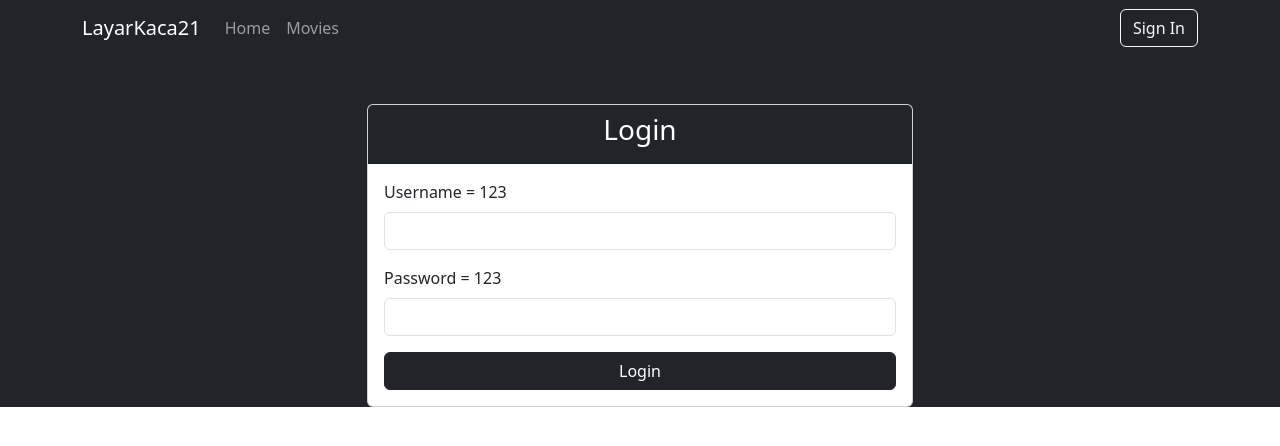
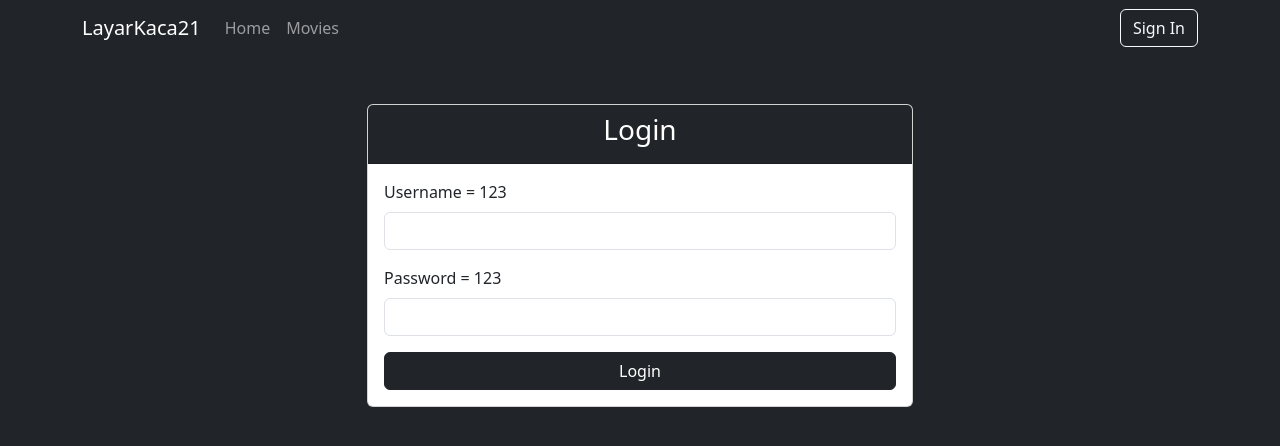
Before and after one commit to ilhardika/Movie-List, a React (Create React App) app: page /login in a window 1280 px wide. Shown: the top 446 px of the page. Built offline with nearby package versions, Linux system fonts and the light colour scheme; no server answers.

Commit message:
update height max

```diff
--- a/src/App.js
+++ b/src/App.js
@@ -52,7 +52,7 @@
   };
 
   return (
-    <div className="bg-dark text-white">
+    <div id="main-wrapper" className="bg-dark text-white">
       <Router>
         <Navbar user={user} setUser={setUser} />
         <Routes>
--- a/src/index.css
+++ b/src/index.css
@@ -11,3 +11,15 @@
   font-family: source-code-pro, Menlo, Monaco, Consolas, 'Courier New',
     monospace;
 } */
+
+body {
+  min-height: 100vh !important;
+}
+
+#root {
+  min-height: 100vh !important;
+}
+
+#main-wrapper {
+  min-height: 100vh !important;
+}
```
